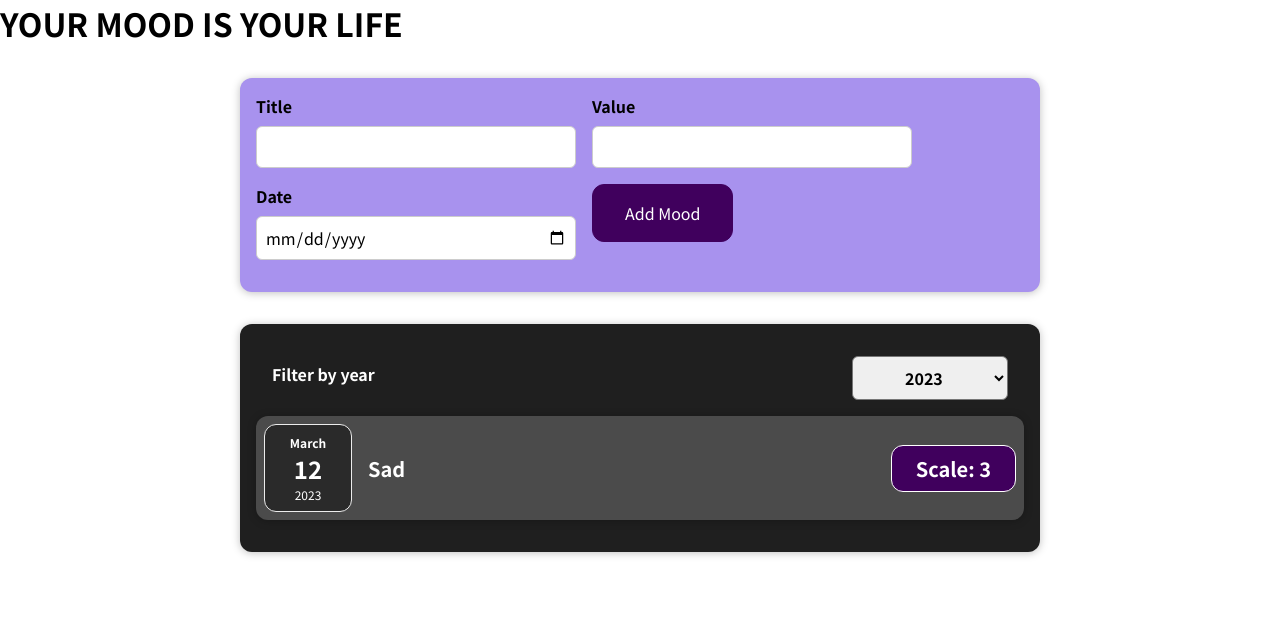
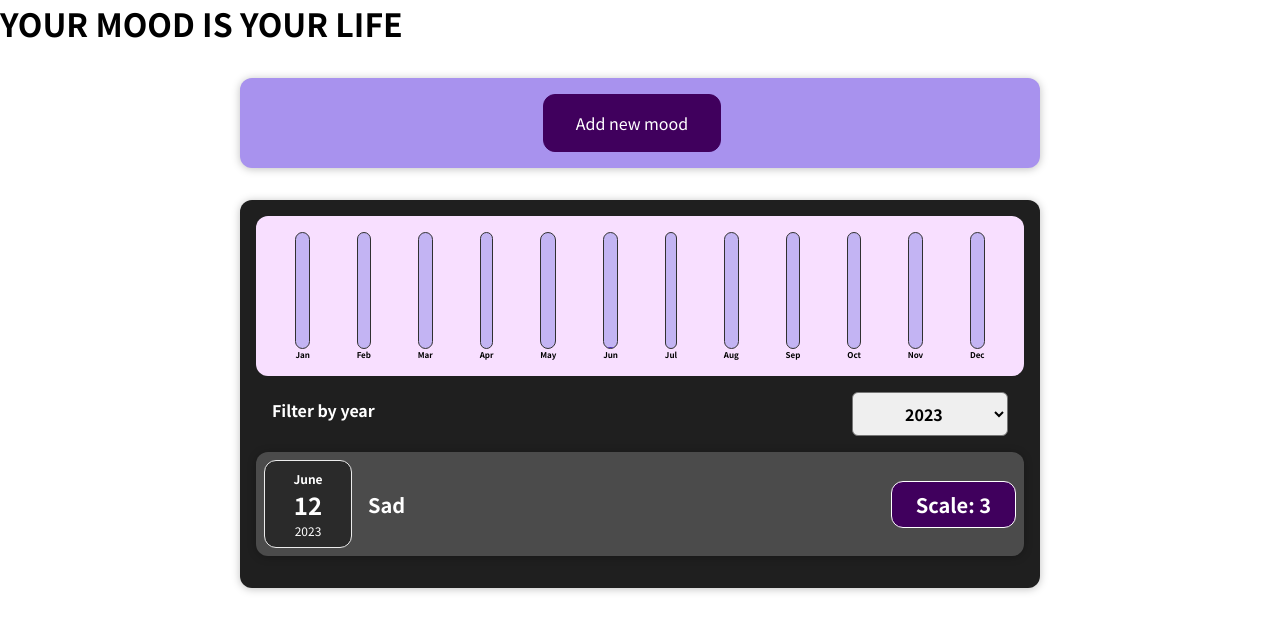
Before and after one commit to Luega/ReactMoodTracker, a React (Create React App) app: page / in a window 1280 px wide. Shown: the top 632 px of the page. Built offline with nearby package versions, Linux system fonts and the light colour scheme.

Commit message:
FEATURE:
added Chart, ChartBar and MoodsChart with css.

```diff
--- a/src/App.js
+++ b/src/App.js
@@ -8,13 +8,13 @@
       id: "e1",
       title: "Happy",
       value: 7,
-      date: new Date(2022, 7, 14),
+      date: new Date(2022, 9, 14),
     },
     {
       id: "e2",
       title: "Sad",
       value: 3,
-      date: new Date(2023, 2, 12),
+      date: new Date(2023, 5, 12),
     },
     {
       id: "e3",
--- /dev/null
+++ b/src/components/Chart/Chart.css
@@ -0,0 +1,9 @@
+.chart {
+  padding: 1rem;
+  border-radius: 12px;
+  background-color: #f8dfff;
+  text-align: center;
+  display: flex;
+  justify-content: space-around;
+  height: 10rem;
+}
--- /dev/null
+++ b/src/components/Chart/Chart.js
@@ -0,0 +1,19 @@
+import "./Chart.css";
+import ChartBar from "./ChartBar";
+
+const Chart = (props) => {
+  return (
+    <div className="chart">
+      {props.dataPoints.map((dataPoint) => (
+        <ChartBar
+          key={dataPoint.label}
+          value={dataPoint.value}
+          maxValue={dataPoint.max}
+          label={dataPoint.label}
+        />
+      ))}
+    </div>
+  );
+};
+
+export default Chart;
--- /dev/null
+++ b/src/components/Chart/ChartBar.css
@@ -0,0 +1,30 @@
+.chart-bar {
+  height: 100%;
+  display: flex;
+  flex-direction: column;
+  align-items: center;
+}
+
+.chart-bar__inner {
+  height: 100%;
+  width: 100%;
+  border: 1px solid #313131;
+  border-radius: 12px;
+  background-color: #c3b4f3;
+  overflow: hidden;
+  display: flex;
+  flex-direction: column;
+  justify-content: flex-end;
+}
+
+.chart-bar__fill {
+  background-color: #4826b9;
+  width: 100%;
+  transition: all 0.3s ease-out;
+}
+
+.chart-bar__label {
+  font-weight: bold;
+  font-size: 0.5rem;
+  text-align: center;
+}
--- /dev/null
+++ b/src/components/Chart/ChartBar.js
@@ -0,0 +1,23 @@
+import "./ChartBar.css";
+
+const ChartBar = (props) => {
+  let barFillHeight = "0%";
+
+  if (props.maxValue > 0) {
+    barFillHeight = Math.round((props.value / props.maxValue) * 100) + "%";
+  }
+
+  return (
+    <div className="chart-bar">
+      <div className="chart-bar__inner">
+        <div
+          className="chart-bar__fill"
+          style={{ height: barFillHeight }}
+        ></div>
+      </div>
+      <div className="chart-bar__label">{props.label}</div>
+    </div>
+  );
+};
+
+export default ChartBar;
--- /dev/null
+++ b/src/components/Moods/MoodsChart.js
@@ -0,0 +1,29 @@
+import Chart from "../Chart/Chart";
+
+const MoodsChart = (props) => {
+  const chartDataPoints = [
+    { label: "Jan", value: 0, max: 310 },
+    { label: "Feb", value: 0, max: 280 },
+    { label: "Mar", value: 0, max: 310 },
+    { label: "Apr", value: 0, max: 300 },
+    { label: "May", value: 0, max: 310 },
+    { label: "Jun", value: 0, max: 300 },
+    { label: "Jul", value: 0, max: 300 },
+    { label: "Aug", value: 0, max: 310 },
+    { label: "Sep", value: 0, max: 300 },
+    { label: "Oct", value: 0, max: 310 },
+    { label: "Nov", value: 0, max: 300 },
+    { label: "Dec", value: 0, max: 310 },
+  ];
+
+  for (const mood of props.moods) {
+    const moodMonth = mood.date.getMonth();
+    console.log(moodMonth);
+    console.log(chartDataPoints[moodMonth]);
+    chartDataPoints[moodMonth].value += mood.value;
+  }
+
+  return <Chart dataPoints={chartDataPoints} />;
+};
+
+export default MoodsChart;
--- a/src/components/Moods/MoodsContainer.js
+++ b/src/components/Moods/MoodsContainer.js
@@ -1,6 +1,7 @@
 import { useState } from "react";
 import "./MoodsContainer.css";
 import Card from "../UI/Card";
+import MoodsChart from "./MoodsChart";
 import MoodsYearFilter from "./MoodsYearFilter";
 import MoodsList from "./MoodsList";
 
@@ -17,6 +18,7 @@
 
   return (
     <Card className="moodsContainer">
+      <MoodsChart moods={filteredMoods} />
       <MoodsYearFilter
         chosenYear={chosenYear}
         onChangeFilter={filterChangeHandler}
--- a/src/components/NewMood/MoodForm.js
+++ b/src/components/NewMood/MoodForm.js
@@ -20,7 +20,7 @@
     e.preventDefault();
     const moodData = {
       title: enteredTitle,
-      value: enteredValue,
+      value: +enteredValue,
       date: new Date(enteredDate),
     };
     props.saveMoodDataToParentHandler(moodData);
@@ -63,6 +63,9 @@
             />
           </div>
           <div className="new-mood__actions">
+            <button type="button" onClick={props.onCancel}>
+              Cancel
+            </button>
             <button type="submit">Add Mood</button>
           </div>
         </div>
--- a/src/components/NewMood/NewMood.js
+++ b/src/components/NewMood/NewMood.js
@@ -1,18 +1,36 @@
+import { useState } from "react";
 import "./NewMood.css";
 import MoodForm from "./MoodForm";
 
 function NewMood(props) {
+  const [showForm, setShowForm] = useState(false);
+
   const saveMoodDataHandler = (enteredMoodData) => {
     const moodData = {
       ...enteredMoodData,
       id: Math.random().toString(),
     };
     props.addMoodToParentHandler(moodData);
+    setShowForm(false);
+  };
+
+  const openFormHandler = () => {
+    setShowForm(true);
+  };
+
+  const cancelFormHandler = () => {
+    setShowForm(false);
   };
 
   return (
     <div className="new-mood">
-      <MoodForm saveMoodDataToParentHandler={saveMoodDataHandler} />
+      {!showForm && <button onClick={openFormHandler}>Add new mood</button>}
+      {showForm && (
+        <MoodForm
+          saveMoodDataToParentHandler={saveMoodDataHandler}
+          onCancel={cancelFormHandler}
+        />
+      )}
     </div>
   );
 }
```
